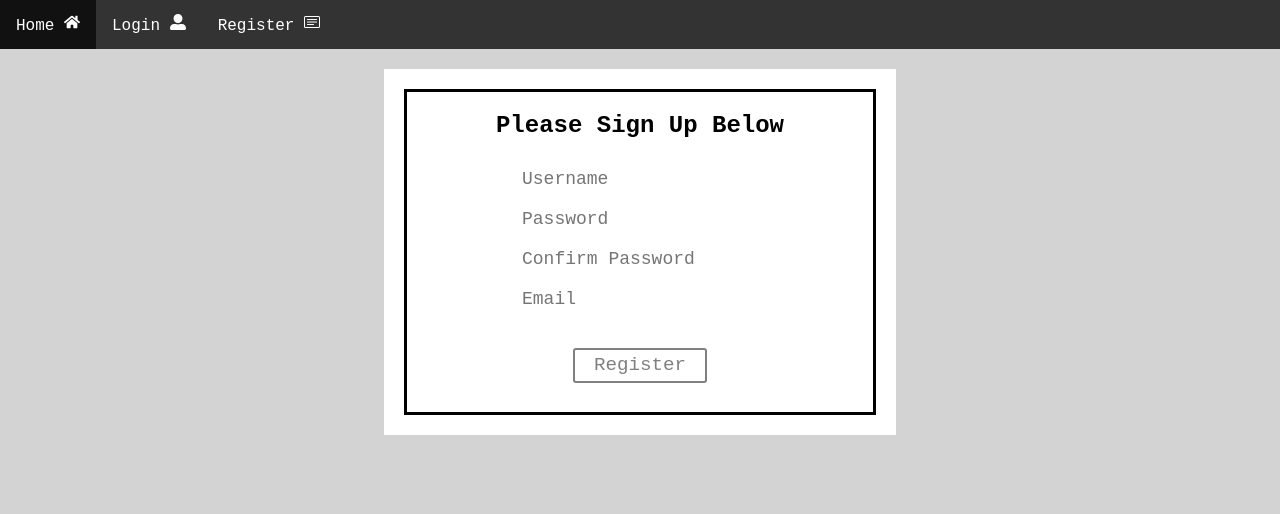
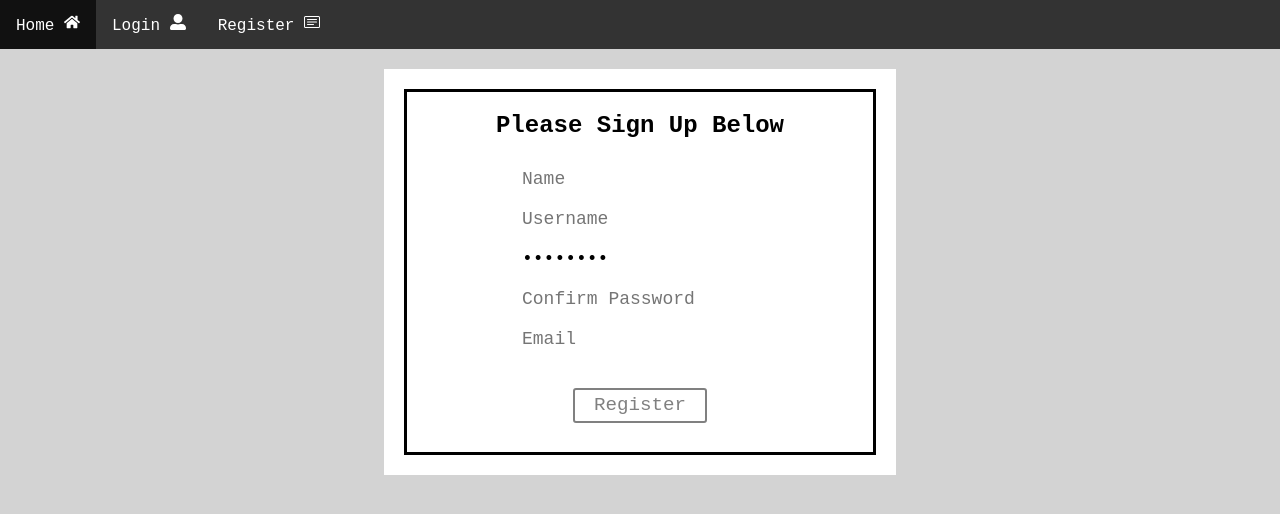
Before and after one commit to BeauCurnow/IS590R-Group2UI, a React (Create React App) app: page /register in a window 1280 px wide. Shown: the top 514 px of the page. Built offline with nearby package versions, Linux system fonts and the light colour scheme.

Commit message:
login and register pages working

```diff
--- a/src/pages/login.tsx
+++ b/src/pages/login.tsx
@@ -8,8 +8,8 @@ import { FaKey } from "react-icons/fa";
 
 function Login() {
   let history = useHistory();
-  const [username, setUsername] = React.useState("testUN");
-  const [password, setPassword] = React.useState("password");
+  const [username, setUsername] = React.useState("");
+  const [password, setPassword] = React.useState("");
   const [loginFailed, setLoginFailed] = React.useState(false);
 
   async function handleLogin() {
--- a/src/pages/register.tsx
+++ b/src/pages/register.tsx
@@ -7,14 +7,15 @@ import Title from "../components/title";
 function Register() {
   const [name, setName] = React.useState("");
   const [username, setUsername] = React.useState("");
-  const [password, setPassword] = React.useState("");
+  const [password, setPassword] = React.useState("password");
   const [confirmPassword, setConfirmPassword] = React.useState("");
   const [email, setEmail] = React.useState("");
   const [registering, setRegistering] = React.useState(false);
+  const [error, setError] = React.useState(false);
 
   let history = useHistory();
 
-  function handleRegister() {
+  async function handleRegister() {
     if (!username) {
       document.getElementById("usernameError")!.innerHTML = "Username required";
     }
@@ -29,24 +30,29 @@ function Register() {
       document.getElementById("emailError")!.innerHTML = "Email required";
     }
     if (username && password && email && confirmPassword === password) {
-      setRegistering(true)
-      fetch(
+      setRegistering(true);
+      let response = await fetch(
         "http://ec2-34-215-202-19.us-west-2.compute.amazonaws.com:8080/api/v1/user",
         {
           method: "POST",
           headers: {
             "Content-Type": "application/json",
           },
-          body: JSON.stringify({ name: name, username: username, password: password }),
+          body: JSON.stringify({
+            name: name,
+            username: username,
+            password: password,
+          }),
         }
-      )
-        .then((response) => {
-          return response.json();
-        })
-        .then((data) => {
-          history.push("/", data);
-          setRegistering(false)
-        });
+      );
+      if (response.ok) {
+        let data = response.json();
+        history.push("/", data);
+        setRegistering(false);
+      } else {
+        setError(true);
+        setRegistering(false)
+      }
     }
   }
 
@@ -71,6 +77,20 @@ function Register() {
             }}
           >
             <Input
+              value={name}
+              placeholder="Name"
+              onChange={(e) => setName(e.target.value)}
+            />
+          </div>
+          <div
+            style={{
+              display: "flex",
+              justifyContent: "center",
+              alignItems: "center",
+            }}
+          >
+            <Input
+              value={username}
               placeholder="Username"
               onChange={(e) => setUsername(e.target.value)}
             />
@@ -84,6 +104,7 @@ function Register() {
             }}
           >
             <Input
+              value={password}
               type="password"
               placeholder="Password"
               onChange={(e) => setPassword(e.target.value)}
@@ -98,6 +119,7 @@ function Register() {
             }}
           >
             <Input
+              value={confirmPassword}
               type="password"
               placeholder="Confirm Password"
               onChange={(e) => setConfirmPassword(e.target.value)}
@@ -112,11 +134,17 @@ function Register() {
             }}
           >
             <Input
+              value={email}
               placeholder="Email"
               onChange={(e) => setEmail(e.target.value)}
             />
           </div>
           <span style={{ color: "red" }} id="emailError"></span>
+          {error && (
+              <span style={{ color: "red" }}>
+                There was an error registering you...<br />Please try again later
+              </span>
+            )}
           <div
             style={{
               display: "flex",
```
